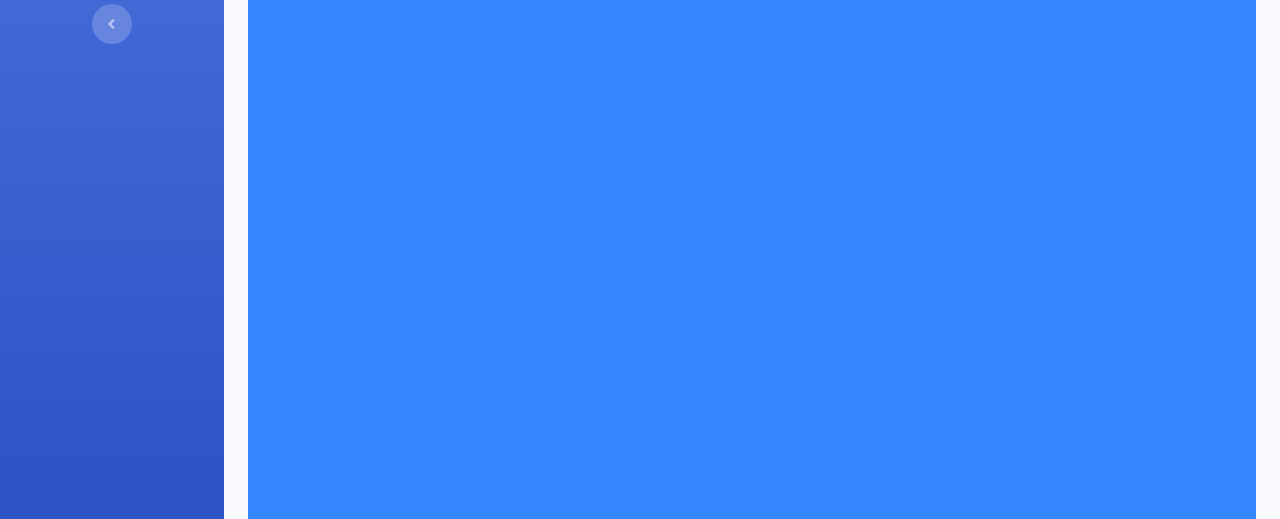
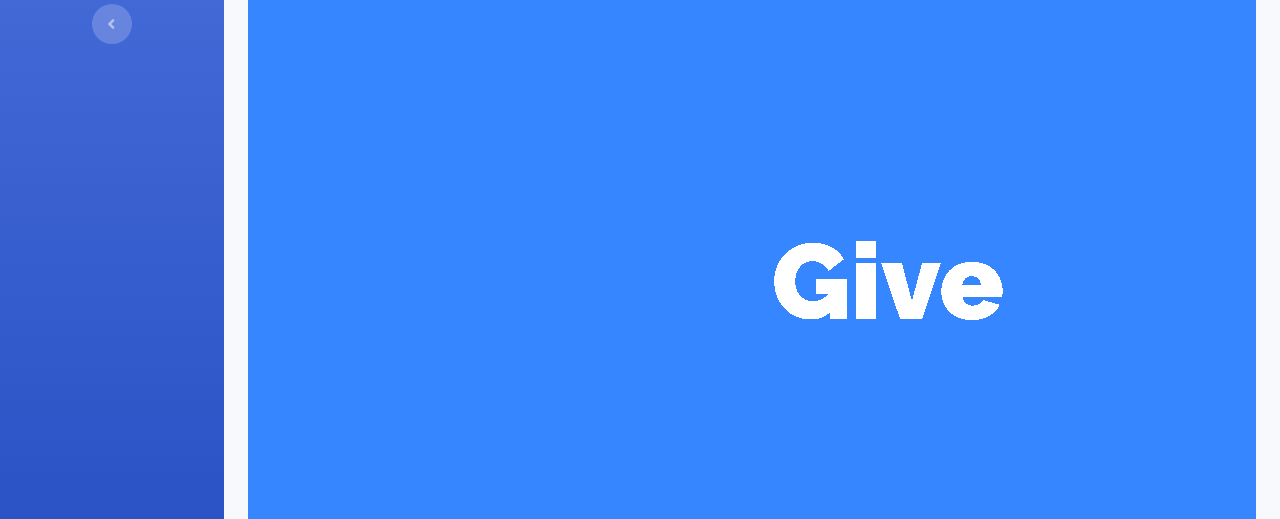
Before and after one commit to DENAALI/final-time, a PHP site: page / in a window 1280 px wide. Shown: the part 373-892 px from the top of the page. Run offline with PHP 8.4, Linux system fonts and the light colour scheme; the visitor is signed in with stand-in values (Sample User, id 1); data comes from the database, SQL or seed files in the repository.

Commit message:
#Edit index

```diff
--- a/index.php
+++ b/index.php
@@ -12,6 +12,8 @@ include('includes/navbar.php');
 include('connect.php');
 ?>
 <style>
+  @import url("https://fonts.googleapis.com/css?family=Raleway:900&display=swap");
+
 section{
   position: relative;
   width: 100%;
@@ -71,6 +73,33 @@ section .air.air4{
   100%{
     background-position-x: -1000px;
   }
+}
+
+#container {
+    position: absolute ;
+    margin: auto;
+    width: 100vw;
+    height: 80pt;
+
+    top: 0;
+    bottom: 0;
+
+    filter: url(#threshold) blur(0.6px);
+}
+
+#text1,
+#text2 {
+  color: #fff;
+    position: absolute;
+    width: 100%;
+    display: inline-block;
+
+    font-family: "Raleway", sans-serif;
+    font-size: 80pt;
+
+    text-align: center;
+
+    user-select: none;
 }
 
 </style>
@@ -222,7 +251,21 @@ $type = $_SESSION['type'];
 
   </div>
   <section>
+  <div id="container">
+    <span id="text1"></span>
+    <span id="text2"></span>
+</div>
 
+<svg id="filters">
+    <defs>
+        <filter id="threshold">
+            <feColorMatrix in="SourceGraphic" type="matrix" values="1 0 0 0 0
+									0 1 0 0 0
+									0 0 1 0 0
+									0 0 0 255 -140" />
+        </filter>
+    </defs>
+</svg>
   <div class='air air1'></div>
   <div class='air air2'></div>
   <div class='air air3'></div>
@@ -318,7 +361,96 @@ $type = $_SESSION['type'];
   </script>
 
 
+<script>
+const elts = {
+    text1: document.getElementById("text1"),
+    text2: document.getElementById("text2")
+};
 
+const texts = [
+    "If",
+    "You",
+    "Like",
+    "It",
+    "Please",
+    "Give",
+    "a Love",
+    ":)",
+    "by @DotOnion"
+];
+
+const morphTime = 1;
+const cooldownTime = 0.25;
+
+let textIndex = texts.length - 1;
+let time = new Date();
+let morph = 0;
+let cooldown = cooldownTime;
+
+elts.text1.textContent = texts[textIndex % texts.length];
+elts.text2.textContent = texts[(textIndex + 1) % texts.length];
+
+function doMorph() {
+    morph -= cooldown;
+    cooldown = 0;
+
+    let fraction = morph / morphTime;
+
+    if (fraction > 1) {
+        cooldown = cooldownTime;
+        fraction = 1;
+    }
+
+    setMorph(fraction);
+}
+
+function setMorph(fraction) {
+    elts.text2.style.filter = `blur(${Math.min(8 / fraction - 8, 100)}px)`;
+    elts.text2.style.opacity = `${Math.pow(fraction, 0.4) * 100}%`;
+
+    fraction = 1 - fraction;
+    elts.text1.style.filter = `blur(${Math.min(8 / fraction - 8, 100)}px)`;
+    elts.text1.style.opacity = `${Math.pow(fraction, 0.4) * 100}%`;
+
+    elts.text1.textContent = texts[textIndex % texts.length];
+    elts.text2.textContent = texts[(textIndex + 1) % texts.length];
+}
+
+function doCooldown() {
+    morph = 0;
+
+    elts.text2.style.filter = "";
+    elts.text2.style.opacity = "100%";
+
+    elts.text1.style.filter = "";
+    elts.text1.style.opacity = "0%";
+}
+
+function animate() {
+    requestAnimationFrame(animate);
+
+    let newTime = new Date();
+    let shouldIncrementIndex = cooldown > 0;
+    let dt = (newTime - time) / 1000;
+    time = newTime;
+
+    cooldown -= dt;
+
+    if (cooldown <= 0) {
+        if (shouldIncrementIndex) {
+            textIndex++;
+        }
+
+        doMorph();
+    } else {
+        doCooldown();
+    }
+}
+
+animate();
+
+
+  </script>
 
   <?php
 include('includes/scripts.php');
```
